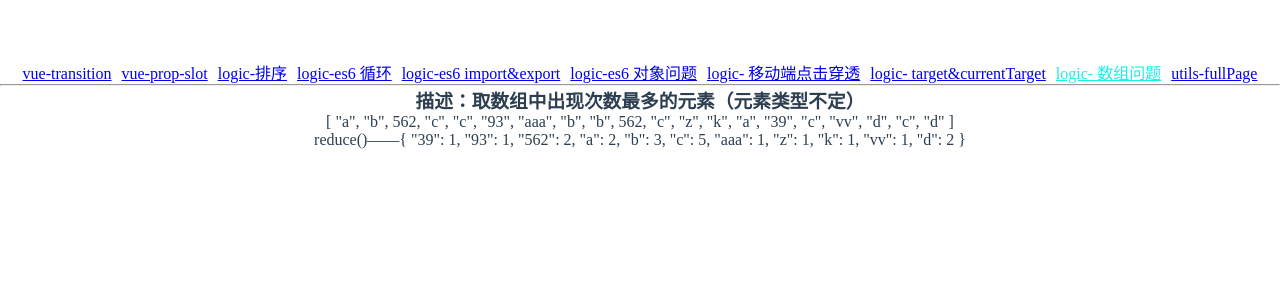
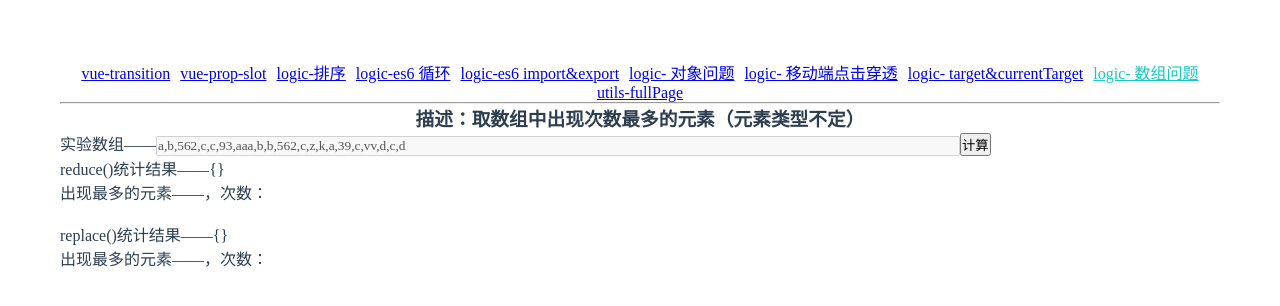
Before and after one commit to HannibalKcc/vueTest, a Vue app: page /#/array in a window 1280 px wide. Shown: the top 306 px of the page. Built offline with nearby package versions, Linux system fonts and the light colour scheme; what mint-ui, vue-fullpage would draw is missing.

Commit message:
1，express研究 2，数组原生写法，理解

```diff
--- a/src/App.vue
+++ b/src/App.vue
@@ -22,7 +22,7 @@
           {to: '/sort', inf: 'logic-排序'},
           {to: '/forLoop', inf: 'logic-es6 循环'},
           {to: '/import-export', inf: 'logic-es6 import&export'},
-          {to: '/objectStudy', inf: 'logic-es6 对象问题'},
+          {to: '/object', inf: 'logic- 对象问题'},
           {to: '/touchPenetration', inf: 'logic- 移动端点击穿透'},
           {to: '/currentTarget', inf: 'logic- target&currentTarget'},
           {to: '/array', inf: 'logic- 数组问题'},
@@ -41,11 +41,11 @@
     -moz-osx-font-smoothing: grayscale;
     text-align: center;
     color: #2c3e50;
-    margin-top: 60px;
+    margin: 60px 60px 0;
   }
 
   a:visited {
-    color: #b6b96b;
+    color: #313e41;
   }
 
   .routerBox {
@@ -53,7 +53,7 @@
       margin: 10px 5px;
     }
     .router-link-active {
-      color: rgb(25, 240, 229);
+      color: rgb(21, 202, 191);
     }
   }
 </style>
--- a/src/components/logic/array.vue
+++ b/src/components/logic/array.vue
@@ -1,26 +1,76 @@
 <template>
   <div class="array">
     <h3>描述：取数组中出现次数最多的元素（元素类型不定）</h3>
-    <div>{{arr1}}</div>
-    <div>reduce()——{{resultReduce}}</div>
-    <div></div>
+    <span>实验数组——</span>
+    <input type="text" disabled style="width: 800px;" v-model="arr1">
+    <button @click="run1">计算</button>
+    <br>
+    <div>reduce()统计结果——{{resultReduce}}</div>
+    <div>出现最多的元素——{{maxObj1.key}}，次数：{{maxObj1.max}}</div>
+    <br>
+    <div>replace()统计结果——{{resultReplace}}</div>
+    <div>出现最多的元素——{{maxObj2.key}}，次数：{{maxObj2.max}}</div>
   </div>
 </template>
 
 <script type="text/ecmascript-6">
   export default {
-    mounted () {
-      this.resultReduce = this.arr1.reduce((preVal, val, index) => (preVal[val]++ || (preVal[val] = 1), preVal), {}); // eslint-disable-line
-    },
     data () {
       return {
         arr1: ['a', 'b', 562, 'c', 'c', '93', 'aaa', 'b', 'b', 562, 'c', 'z', 'k', 'a', '39', 'c', 'vv', 'd', 'c', 'd'],
-        resultReduce: ''
+        resultReduce: {},
+        resultReplace: {},
+        maxObj1: {},
+        maxObj2: {}
       };
+    },
+    methods: {
+      run1 () {
+        this.reduce();
+        this.replace();
+        this.ariseMax();
+      },
+      reduce () {
+        this.resultReduce = this.arr1.reduce((preVal, val, index) => (preVal[val]++ || (preVal[val] = 1), preVal), {}); // eslint-disable-line
+      },
+      replace () {
+        let tmp = {};
+        this.arr1.toString().replace(/(\w+)/g, ($1) => {
+          tmp[$1] ? tmp[$1]++ : tmp[$1] = 1;
+        });
+        this.resultReplace = tmp;
+      },
+      ariseMax () {
+        // reduce
+        let maxObj = {max: 0};
+        for (let key in this.resultReduce) {
+          console.log(key, this.resultReduce[key]);
+          if (this.resultReduce[key] > maxObj.max) {
+            maxObj = {max: this.resultReduce[key], key};
+          }
+        }
+        this.maxObj1 = maxObj;
+
+        // replace
+        maxObj = {max: 0};
+        for (let key in this.resultReplace) {
+          console.log(key, this.resultReplace[key]);
+          if (this.resultReplace[key] > maxObj.max) {
+            maxObj = {max: this.resultReplace[key], key};
+          }
+        }
+        this.maxObj2 = maxObj;
+      }
     }
   };
 </script>
 
 <style scoped rel="stylesheet/less" type="text/less" lang="less">
+  .array {
+    text-align: left;
+  }
 
+  h3 {
+    text-align: center;
+  }
 </style>
--- a/src/components/logic/objectStudy.vue
+++ b/src/components/logic/object.vue
@@ -10,25 +10,41 @@
     <br>
     <button @click="obj1.a.b = 'newVal'">改变obj1的属性值</button>
     <hr>
-    <h3>描述：对象的内容比较</h3>
+    <h3>描述：对象的内容比较方法</h3>
     <span>JSON.stringify(NaN) === JSON.stringify(NaN)</span>
+    <hr>
+    <h3>描述：对象与[]</h3>
+    <span>{{obj5}}</span>
   </div>
 </template>
 
 <script type="text/ecmascript-6">
   export default {
     mounted () {
-      this.obj2 = Object.assign({}, this.obj1);
-      this.obj3 = {...this.obj1};
-      this.obj4 = JSON.parse(JSON.stringify(this.obj1));
+      this.objCopy();
+      this.objBracket();
     },
     data () {
       return {
         obj1: {a: {b: 1}},
         obj2: '',
         obj3: '',
-        obj4: ''
+        obj4: '',
+        obj5: {}
       };
+    },
+    methods: {
+      objCopy () {
+        this.obj2 = Object.assign({}, this.obj1);
+        this.obj3 = {...this.obj1};
+        this.obj4 = JSON.parse(JSON.stringify(this.obj1));
+      },
+      objBracket () {
+        this.obj5['txt'] = '胡汉三'; // 可以直接使用字符串
+        let old = 'old';  // eslint-disable-line
+        this.obj5.old = 88;
+        // this.obj5.'error' 报错！点后面不能加字符串
+      }
     }
   };
 </script>
--- a/src/router.js
+++ b/src/router.js
@@ -7,7 +7,7 @@ import PropSolt from './components/props/slotFather.vue';
 import Sort from './components/logic/sort.vue';
 import ForLoop from './components/logic/forLoop.vue';
 import IE from './components/logic/import&export.vue';
-import ObjectStudy from './components/logic/objectStudy.vue';
+import Object from './components/logic/object.vue';
 import TouchPenetration from './components/logic/touchPenetration.vue';
 import CurrentTarget from './components/logic/currentTarget.vue';
 import Array from './components/logic/array.vue';
@@ -39,8 +39,8 @@ const routes = [
     component: IE
   },
   {
-    path: '/objectStudy',
-    component: ObjectStudy
+    path: '/object',
+    component: Object
   },
   {
     path: '/touchPenetration',
```
Also changed, not shown: src/components/logic/vue-resource.vue (added, +11 -0 lines).
